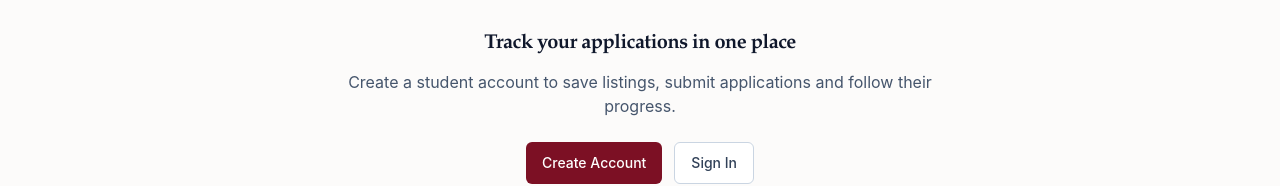
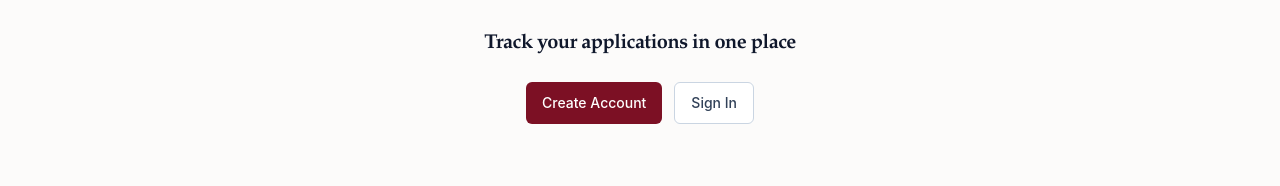
Before and after one commit to reyi06/scholar, a React (Vite) app: page / in a window 1280 px wide. Shown: the part 1779-1965 px from the top of the page. Built offline with nearby package versions, Linux system fonts and the light colour scheme; no server answers.

Commit message:
Drop the line under the closing call to action
The heading and the two buttons already say what it said.

```diff
--- a/src/pages/public/HomePage.tsx
+++ b/src/pages/public/HomePage.tsx
@@ -298,10 +298,6 @@ export function HomePage() {
             <h2 className="font-display text-xl font-semibold tracking-tight text-slate-900 dark:text-slate-100">
               Track your applications in one place
             </h2>
-            <p className="mt-3 text-base text-slate-600 dark:text-slate-300">
-              Create a student account to save listings, submit applications and follow their
-              progress.
-            </p>
             <div className="mt-6 flex flex-wrap justify-center gap-3">
               <LinkButton to="/register" size="lg">
                 Create Account
```
